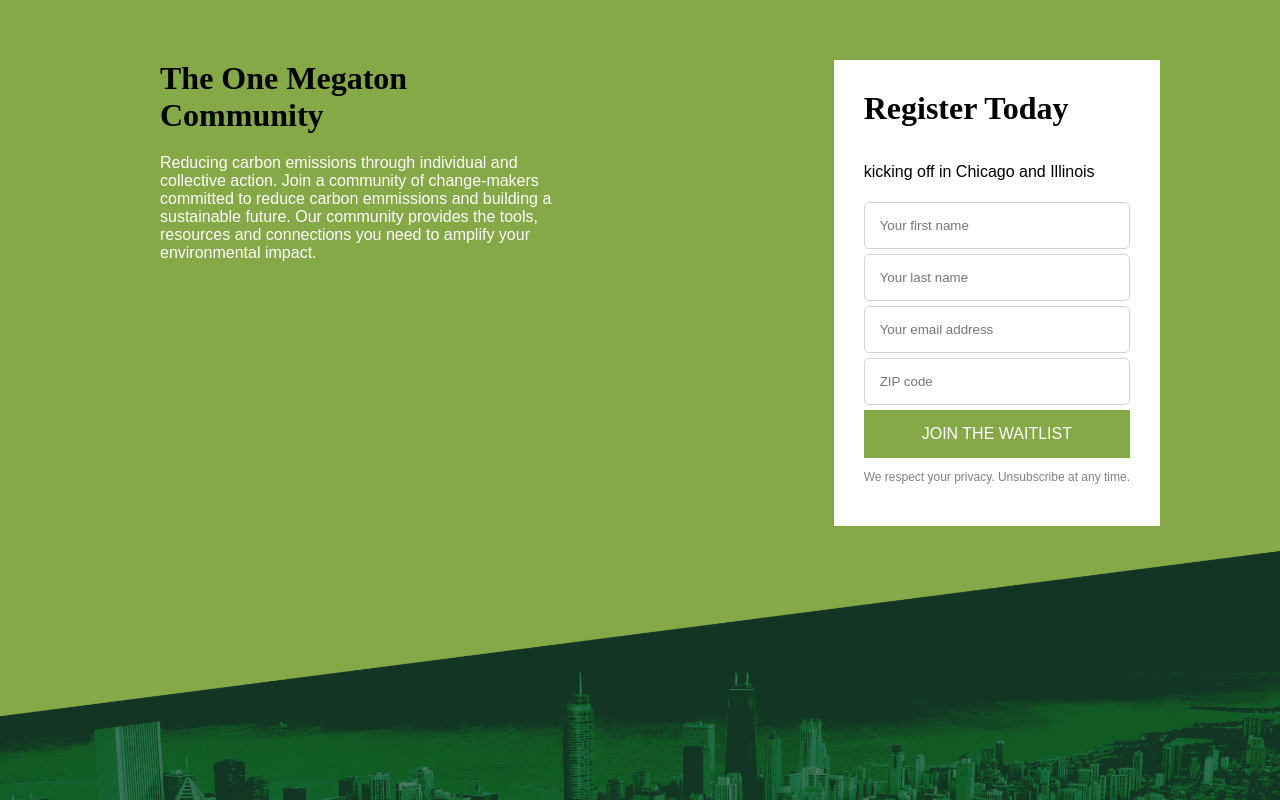
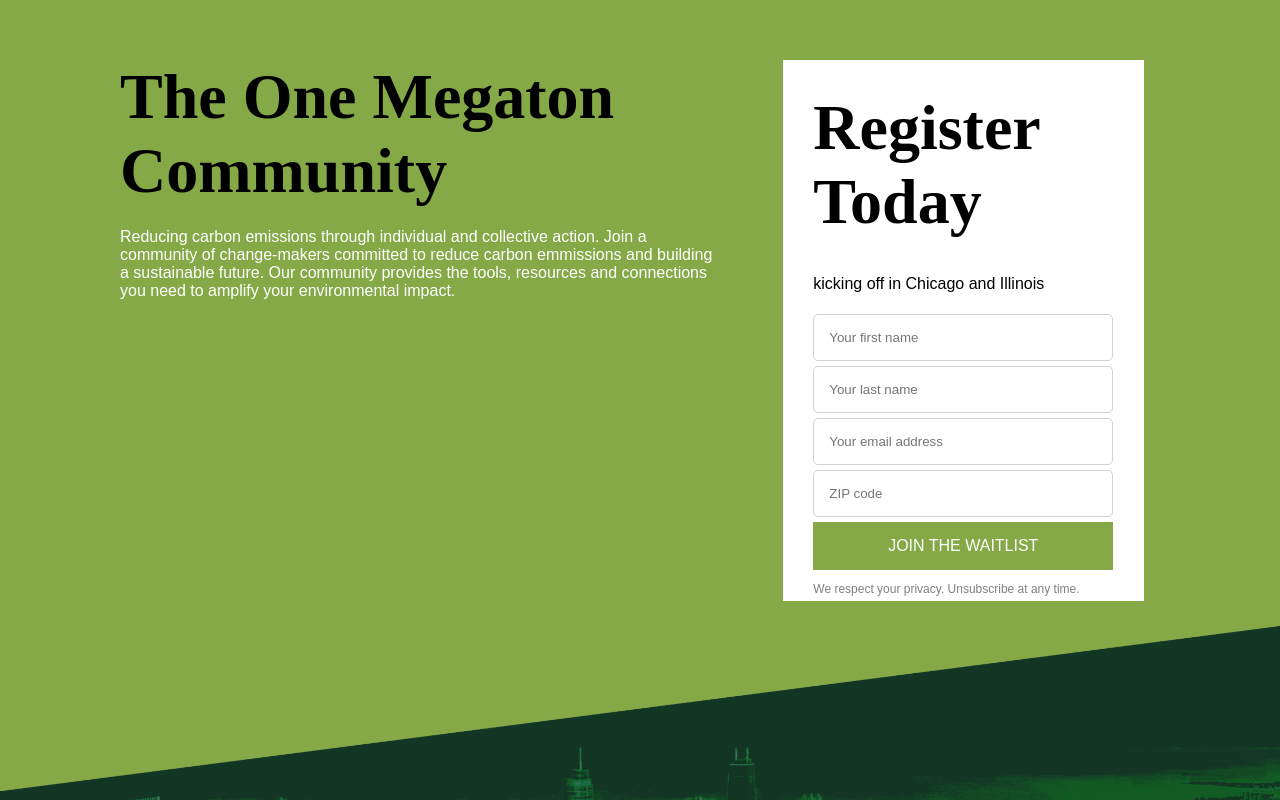
Before and after one commit to GathangaElijah/one-megaton-community, a React (Vite) app in the folder one-megaton-community/: page / in a window 1280 px wide. Shown: the top 800 px of the page. Built offline with nearby package versions, Linux system fonts and the light colour scheme.

Commit message:
feat: adding the community people images

```diff
--- a/one-megaton-community/src/App.css
+++ b/one-megaton-community/src/App.css
@@ -9,18 +9,31 @@ html, body {
     justify-content: space-between;
     max-width: 80%;
     max-height: 100vh;
-    margin: 40px 40px 0px 80px;
+    margin: 40px 40px 0px 40px;
     padding: 20px 80px 20px 80px;
+}
+.hero-section .main-heading {
+  font-size: 64px;
 }
 
 article {
     flex: 1 auto;
     margin-right: 20px;
-    max-width: 400px;
+    max-width: 600px;
 }
 
 article p {
     color: white;
+}
+
+.community-section {
+    margin: 0px 40px 0px 40px;
+    padding: 0px 80px 0px 80px;
+    /* max-width: 50%; */
+    /* max-height: 70%; */
+    position: fixed;
+    bottom: 0px;
+    z-index: 1;
 }
 
 footer {
```
